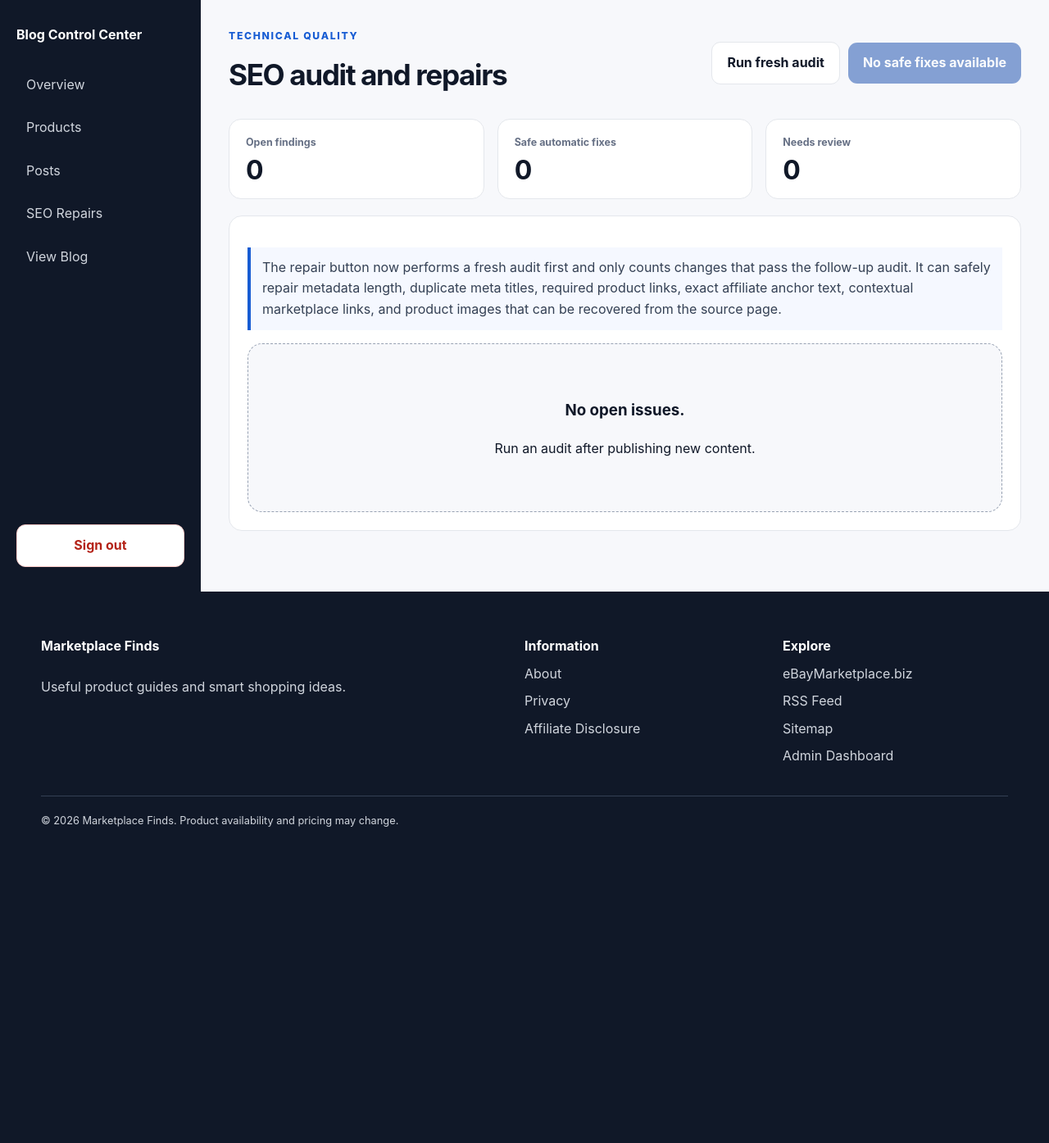
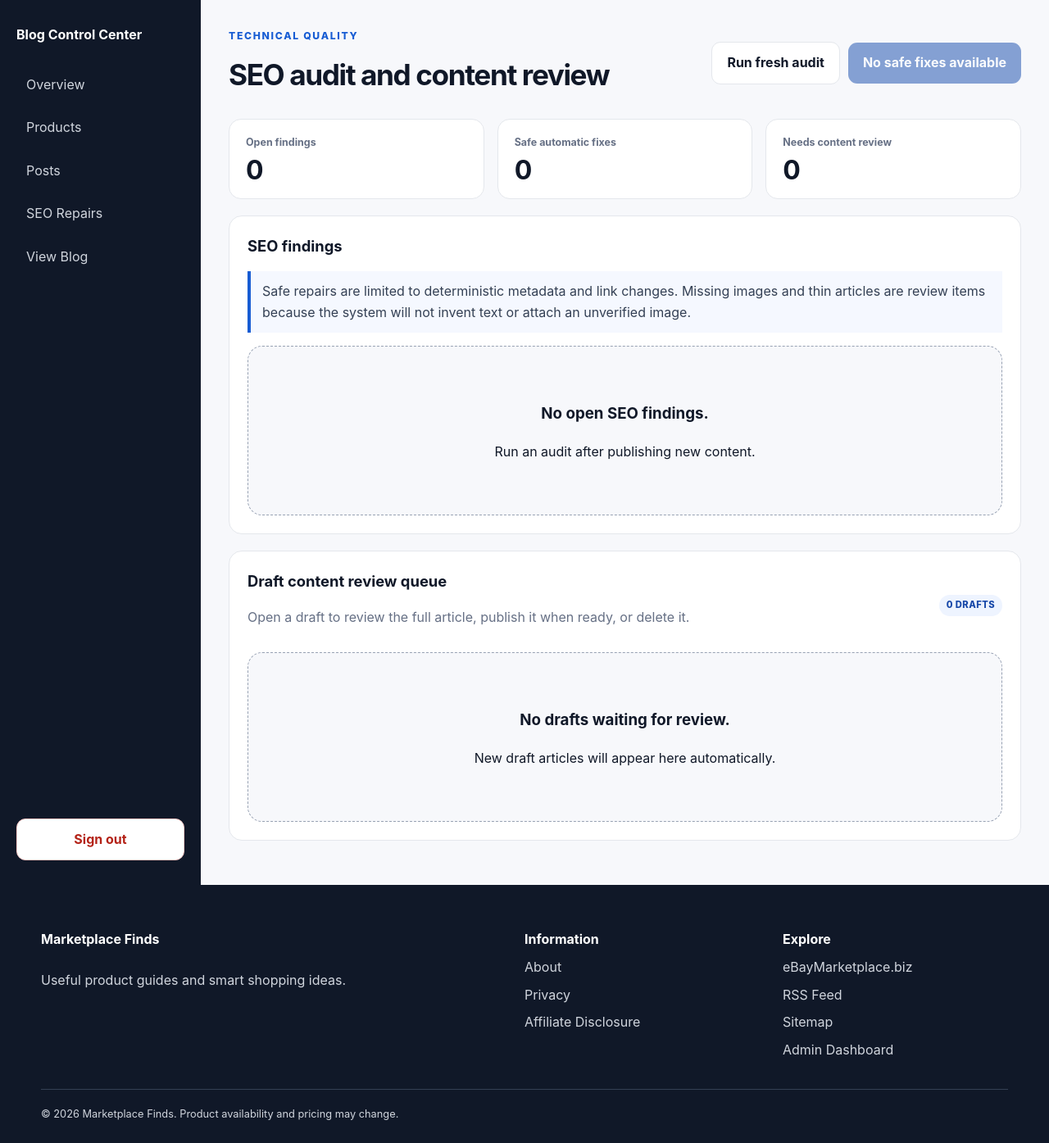
Before and after one commit to michaelredd56-blip/eBayMarketplace.biz-blog, a Flask app: page /admin/seo in a window 1280 px wide. Shown: the part 79-1474 px from the top of the page at 82% size. Before the commit the page ends 1088 px from the top, so only its background shows below. Run offline with Flask 3, Linux system fonts and the light colour scheme; the visitor is signed in with stand-in values (Sample User, id 1); data that the repository does not hold is empty.

Commit message:
Add review publish and delete controls to SEO page

```diff
--- a/templates/admin_seo.html
+++ b/templates/admin_seo.html
@@ -5,7 +5,7 @@
 {% set fixable_issues = issues|selectattr('auto_fixable')|list %}
 {% set review_issues = issues|rejectattr('auto_fixable')|list %}
 <div class="admin-heading">
-  <div><span class="eyebrow">Technical quality</span><h1>SEO audit and repairs</h1></div>
+  <div><span class="eyebrow">Technical quality</span><h1>SEO audit and content review</h1></div>
   <div class="row-actions">
     <form method="post" action="{{ url_for('admin_seo_audit') }}">
       <input type="hidden" name="csrf_token" value="{{ csrf_token }}">
@@ -16,7 +16,7 @@
       {% if fixable_issues %}
       <button class="button" type="submit">Apply {{ fixable_issues|length }} safe {{ 'fix' if fixable_issues|length == 1 else 'fixes' }}</button>
       {% else %}
-      <button class="button" type="button" disabled title="The current findings require review rather than an automatic change.">No safe fixes available</button>
+      <button class="button" type="button" disabled>No safe fixes available</button>
       {% endif %}
     </form>
   </div>
@@ -25,27 +25,78 @@
 <section class="seo-summary" aria-label="SEO issue summary">
   <div><span>Open findings</span><strong>{{ issues|length }}</strong></div>
   <div><span>Safe automatic fixes</span><strong>{{ fixable_issues|length }}</strong></div>
-  <div><span>Needs review</span><strong>{{ review_issues|length }}</strong></div>
+  <div><span>Needs content review</span><strong>{{ review_issues|length }}</strong></div>
 </section>
 
 <section class="panel">
-  <p class="notice">The repair button now performs a fresh audit first and only counts changes that pass the follow-up audit. It can safely repair metadata length, duplicate meta titles, required product links, exact affiliate anchor text, contextual marketplace links, and product images that can be recovered from the source page.</p>
-  {% if issues and not fixable_issues %}
-  <p class="seo-review-note"><strong>The button previously reported zero because every current finding was a review item.</strong> Thin articles and images that cannot be recovered automatically remain listed so you can edit them without the system inventing content or using an unrelated image.</p>
-  {% endif %}
+  <div class="panel-heading"><h2>SEO findings</h2></div>
+  <p class="notice">Safe repairs are limited to deterministic metadata and link changes. Missing images and thin articles are review items because the system will not invent text or attach an unverified image.</p>
   <div class="issue-list">
-    {% for issue in issues %}
-    <article class="issue">
-      <div>
-        <span class="severity severity-{{ issue.severity }}">{{ issue.severity }}</span>
-        <strong>{{ issue.issue_type|replace('-', ' ')|title }}</strong>
+    {% for row in issue_rows %}
+    {% set issue = row.issue %}
+    {% set post = row.post %}
+    <article class="issue seo-issue-card">
+      <div class="seo-issue-copy">
+        <div><span class="severity severity-{{ issue.severity }}">{{ issue.severity }}</span><strong>{{ issue.issue_type|replace('-', ' ')|title }}</strong></div>
         <p>{{ issue.details }}</p>
-        {% if issue.page_url %}<a href="{{ issue.page_url }}" target="_blank" rel="noopener">Open page</a>{% endif %}
+        {% if post %}<small>{{ post.title }} · {{ post.status|title }}</small>{% endif %}
       </div>
-      <span class="status status-{{ 'active' if issue.auto_fixable else 'inactive' }}">{{ 'safe fix' if issue.auto_fixable else 'review' }}</span>
+      <div class="seo-issue-actions">
+        <span class="status status-{{ 'active' if issue.auto_fixable else 'inactive' }}">{{ 'safe fix' if issue.auto_fixable else 'review content' }}</span>
+        {% if post %}
+        <a class="button secondary compact" href="{{ url_for('admin_post_edit', post_id=post.id, next=url_for('admin_seo')) }}">Review Content</a>
+        {% if post.status == 'draft' %}
+        <form method="post" action="{{ url_for('admin_post_publish', post_id=post.id) }}">
+          <input type="hidden" name="csrf_token" value="{{ csrf_token }}">
+          <input type="hidden" name="next" value="{{ url_for('admin_seo') }}">
+          <button class="button compact" type="submit">Publish</button>
+        </form>
+        {% else %}
+        <a class="text-button" href="{{ url_for('article', slug=post.slug) }}" target="_blank" rel="noopener">View Live</a>
+        <form method="post" action="{{ url_for('admin_post_unpublish', post_id=post.id) }}">
+          <input type="hidden" name="csrf_token" value="{{ csrf_token }}">
+          <input type="hidden" name="next" value="{{ url_for('admin_seo') }}">
+          <button class="text-button" type="submit">Move to Draft</button>
+        </form>
+        {% endif %}
+        <form method="post" action="{{ url_for('admin_post_delete', post_id=post.id) }}" data-confirm="Delete this article permanently? This cannot be undone.">
+          <input type="hidden" name="csrf_token" value="{{ csrf_token }}">
+          <input type="hidden" name="next" value="{{ url_for('admin_seo') }}">
+          <button class="text-button danger-text" type="submit">Delete</button>
+        </form>
+        {% elif issue.page_url %}
+        <a class="text-button" href="{{ issue.page_url }}" target="_blank" rel="noopener">Open Page</a>
+        {% endif %}
+      </div>
     </article>
     {% else %}
-    <div class="empty-state"><h3>No open issues.</h3><p>Run an audit after publishing new content.</p></div>
+    <div class="empty-state"><h3>No open SEO findings.</h3><p>Run an audit after publishing new content.</p></div>
+    {% endfor %}
+  </div>
+</section>
+
+<section class="panel">
+  <div class="panel-heading"><div><h2>Draft content review queue</h2><p class="muted">Open a draft to review the full article, publish it when ready, or delete it.</p></div><span class="status status-draft">{{ review_queue|length }} drafts</span></div>
+  <div class="review-queue">
+    {% for post in review_queue %}
+    <article class="review-card">
+      <div><span class="card-category">{{ post.category }}</span><h3>{{ post.title }}</h3><p>{{ post.excerpt }}</p><small>Updated {{ post.updated_at|datefmt('%b %d, %Y') }}</small></div>
+      <div class="row-actions review-actions">
+        <a class="button secondary compact" href="{{ url_for('admin_post_edit', post_id=post.id, next=url_for('admin_seo')) }}">Review Content</a>
+        <form method="post" action="{{ url_for('admin_post_publish', post_id=post.id) }}">
+          <input type="hidden" name="csrf_token" value="{{ csrf_token }}">
+          <input type="hidden" name="next" value="{{ url_for('admin_seo') }}">
+          <button class="button compact" type="submit">Publish</button>
+        </form>
+        <form method="post" action="{{ url_for('admin_post_delete', post_id=post.id) }}" data-confirm="Delete this draft permanently? This cannot be undone.">
+          <input type="hidden" name="csrf_token" value="{{ csrf_token }}">
+          <input type="hidden" name="next" value="{{ url_for('admin_seo') }}">
+          <button class="button danger compact" type="submit">Delete</button>
+        </form>
+      </div>
+    </article>
+    {% else %}
+    <div class="empty-state"><h3>No drafts waiting for review.</h3><p>New draft articles will appear here automatically.</p></div>
     {% endfor %}
   </div>
 </section>
```
